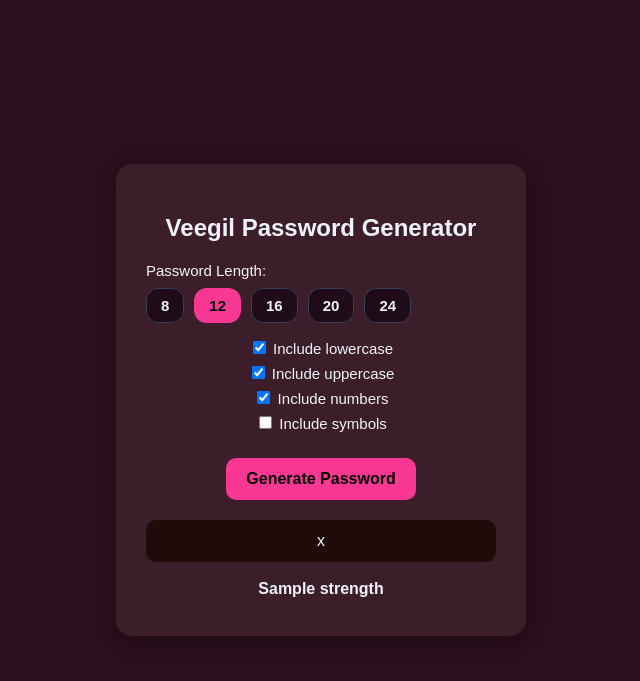
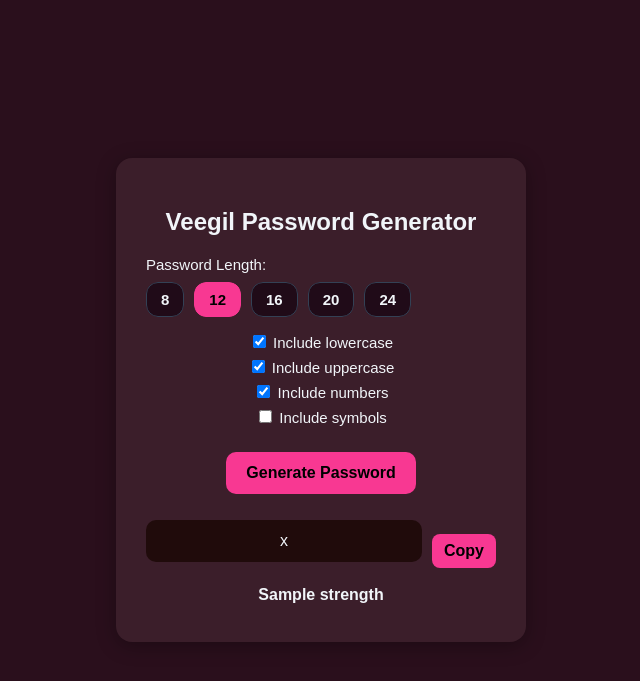
Before and after one commit to INAAYATULLAH/Password-Generator, a Flask app: template templates/index.html in a window 1280 px wide. Shown: the top 681 px of the page, without its empty margins (319-959 px from the left). Run offline with Flask 3, Linux system fonts and the light colour scheme; the template is opened without the code that fills it: most values are stand-ins (such as "Sample title", 1, 10 or a date in 2020).

Commit message:
Password Generator with copy button

```diff
--- a/templates/index.html
+++ b/templates/index.html
@@ -90,13 +90,32 @@
     button:hover {
       background: hwb(335 5% 9%);
     }
+    .result-container {
+      margin-top: 20px;
+      display: flex;
+      align-items: center;
+      gap: 10px;
+      justify-content: center;
+    }
     .result {
-      margin-top: 20px;
       background: #200b0b;
       padding: 12px;
       border-radius: 10px;
       font-size: 16px;
       word-break: break-all;
+      flex: 1;
+    }
+    .copy-btn {
+      padding: 8px 12px;
+      background: var(--accent);
+      border: none;
+      border-radius: 8px;
+      cursor: pointer;
+      font-weight: bold;
+      color: black;
+    }
+    .copy-btn:hover {
+      background: hwb(335 5% 9%);
     }
     .strength {
       font-weight: bold;
@@ -107,15 +126,15 @@
     }
     .strength.weak {
       color: #fff;
-      background: #e63946; /* red */
+      background: #e63946;
     }
     .strength.moderate {
       color: #000;
-      background: #ffb703; /* orange/yellow */
+      background: #ffb703;
     }
     .strength.strong {
       color: #fff;
-      background: hsl(110, 58%, 39%); /* green */
+      background: hsl(110, 58%, 39%);
     }
   </style>
 </head>
@@ -126,26 +145,11 @@
       <div class="row">
         <label>Password Length:</label>
         <div class="length-options">
-          <label>
-            <input type="radio" name="length" value="8">
-            <span>8</span>
-          </label>
-          <label>
-            <input type="radio" name="length" value="12" checked>
-            <span>12</span>
-          </label>
-          <label>
-            <input type="radio" name="length" value="16">
-            <span>16</span>
-          </label>
-          <label>
-            <input type="radio" name="length" value="20">
-            <span>20</span>
-          </label>
-          <label>
-            <input type="radio" name="length" value="24">
-            <span>24</span>
-          </label>
+          <label><input type="radio" name="length" value="8"><span>8</span></label>
+          <label><input type="radio" name="length" value="12" checked><span>12</span></label>
+          <label><input type="radio" name="length" value="16"><span>16</span></label>
+          <label><input type="radio" name="length" value="20"><span>20</span></label>
+          <label><input type="radio" name="length" value="24"><span>24</span></label>
         </div>
       </div>
 
@@ -160,14 +164,26 @@
     </form>
 
     {% if password %}
-  <div class="result">{{ password }}</div>
-{% endif %}
+    <div class="result-container">
+      <div class="result" id="password-text">{{ password }}</div>
+      <button class="copy-btn" onclick="copyPassword()">Copy</button>
+    </div>
+    {% endif %}
 
-{% if strength %}
-  <div class="strength {{ css_class }}">
-    {{ strength }}
+    {% if strength %}
+    <div class="strength {{ css_class }}">
+      {{ strength }}
+    </div>
+    {% endif %}
   </div>
-{% endif %}
 
+  <script>
+    function copyPassword() {
+      const passwordText = document.getElementById("password-text").innerText;
+      navigator.clipboard.writeText(passwordText).then(() => {
+        alert("Password copied to clipboard!");
+      });
+    }
+  </script>
 </body>
 </html>
```
